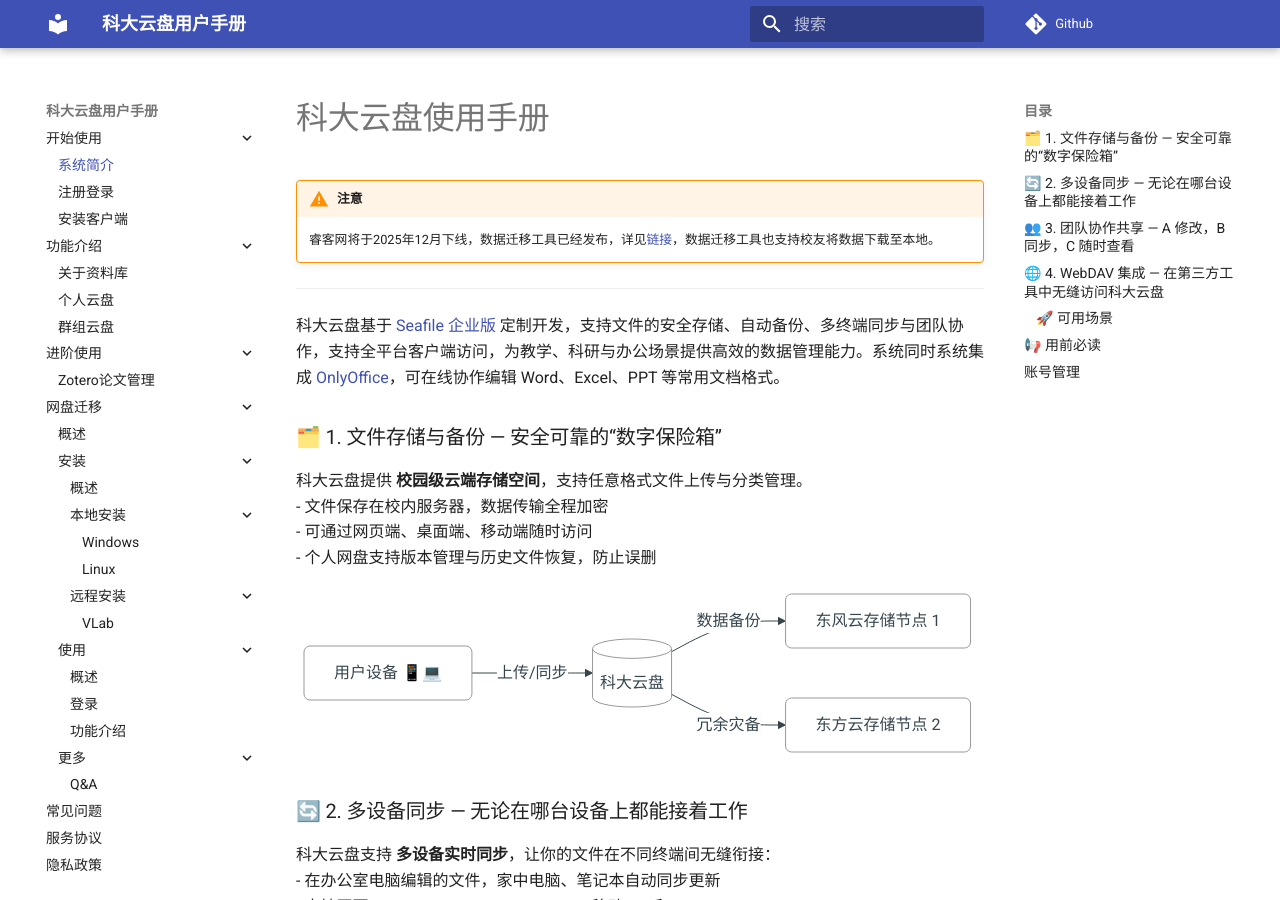
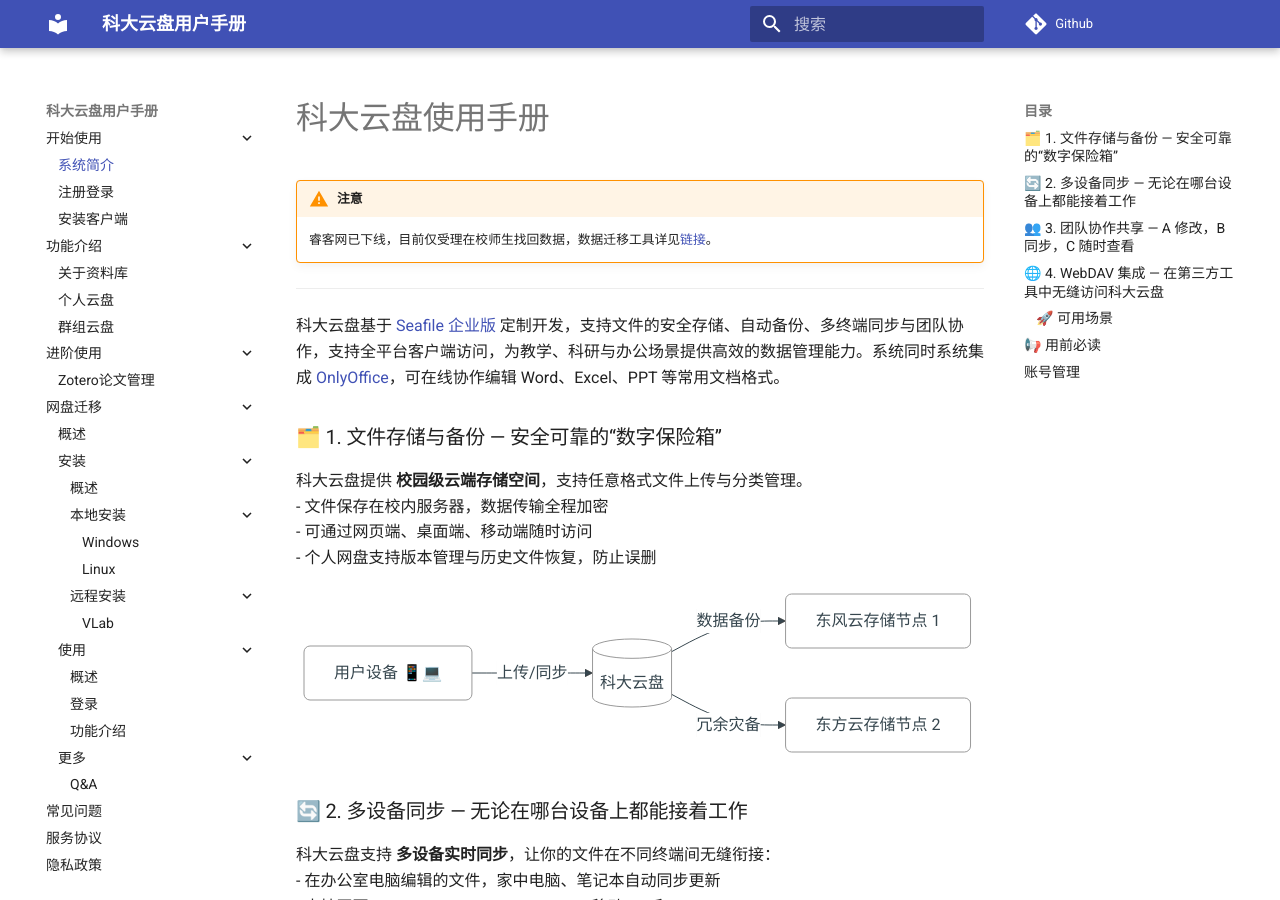
Before and after one commit to wf0229/pan_doc, an MkDocs documentation site: the page built from docs/index.md, in a window 1280 px wide and 900 px high. Built offline with MkDocs 1.6.1 and Material for MkDocs 9.7.7, drawn with Linux system fonts in a browser that asks for light colours; comment, search, counter and statistics services are not loaded.

Commit message:
Update index.md

```diff
--- a/docs/index.md
+++ b/docs/index.md
@@ -1,7 +1,7 @@
 # 科大云盘使用手册
 !!! warning "注意"
 
-    睿客网将于2025年12月下线，数据迁移工具已经发布，详见[链接](https://pan.ustc.edu.cn/doc/transfer/)，数据迁移工具也支持校友将数据下载至本地。
+    睿客网已下线，目前仅受理在校师生找回数据，数据迁移工具详见[链接](https://pan.ustc.edu.cn/doc/transfer/)。
 ---
 科大云盘基于 [Seafile 企业版](https://www.seafile.com/features/) 定制开发，支持文件的安全存储、自动备份、多终端同步与团队协作，支持全平台客户端访问，为教学、科研与办公场景提供高效的数据管理能力。系统同时系统集成 [OnlyOffice](https://www.onlyoffice.com/zh/)，可在线协作编辑 Word、Excel、PPT 等常用文档格式。
 
```
